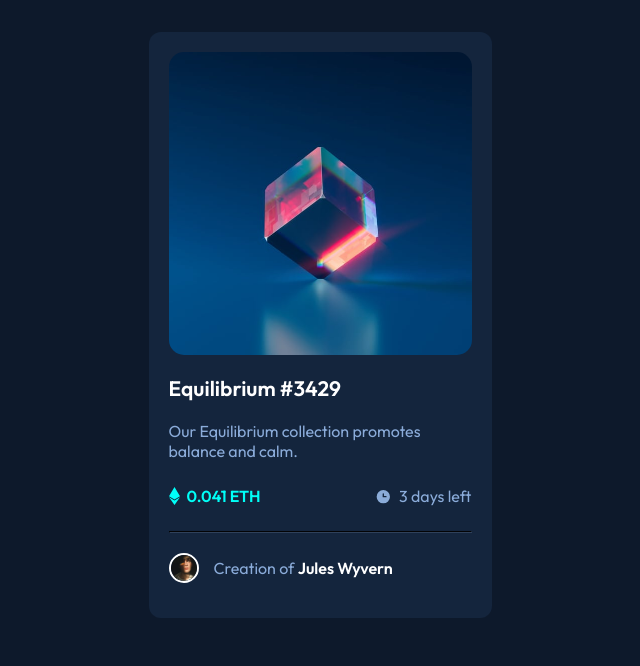
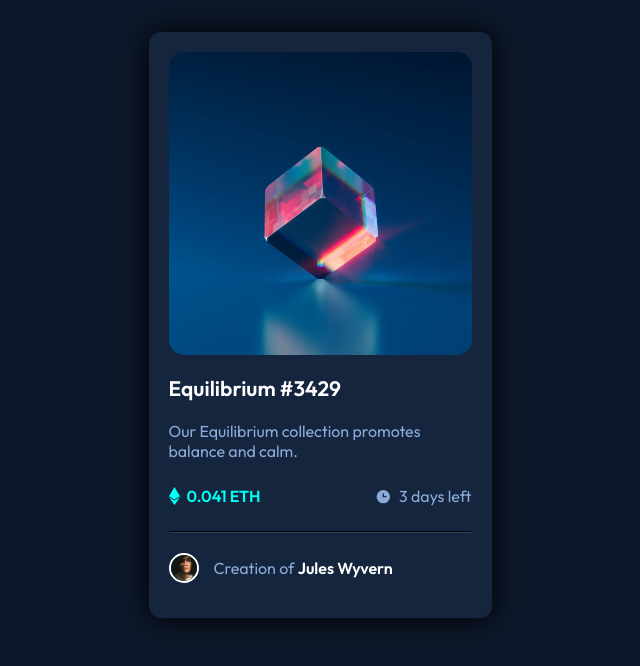
Before and after one commit to Charanrajeev/NFT-preview-card-component, a plain HTML site: page index.html in a window 1280 px wide. Shown: the whole page, without its empty margins (320-960 px from the left). Drawn offline with Linux system fonts and the light colour scheme.

Commit message:
Update style.css

```diff
--- a/style.css
+++ b/style.css
@@ -18,6 +18,7 @@ body{
     background-color: hsl(216, 50%, 16%);
     padding: 20px;
     border-radius: 12px;
+    box-shadow: 0px 0px 30px 5px rgba(0,0,0,0.75);
 
 
 }
```
